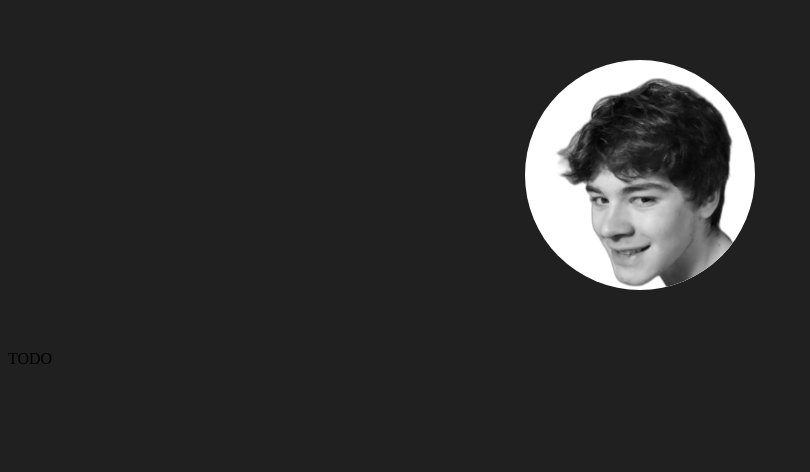
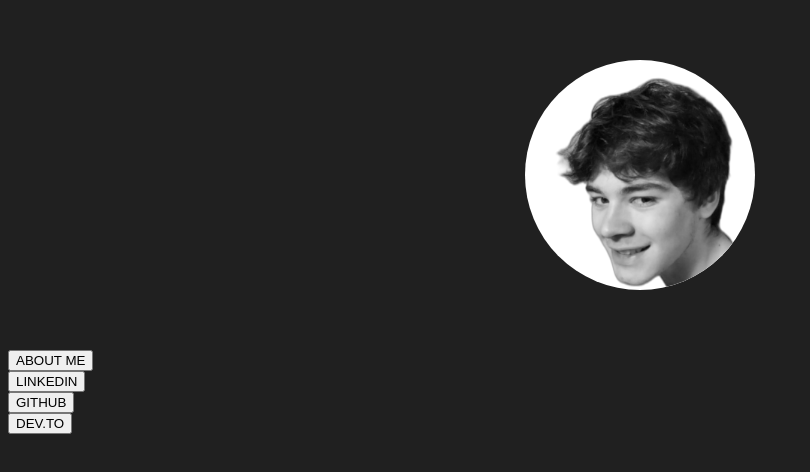
Before and after one commit to rodrigocitadin/my-portfolio, a Vue app: page / in a window 1280 px wide. Shown: the top 472 px of the page, without its empty margins (0-810 px from the left). Built offline with nearby package versions, Linux system fonts and the light colour scheme.

Commit message:
Added buttons in loop

```diff
--- a/src/App.vue
+++ b/src/App.vue
@@ -1,18 +1,46 @@
 <template>
   <MyPictureVue />
-  <MyButtonsVue />
+  <div class="my-buttons">
+    <a target="_blank" :href="button.link" v-for="button in buttons" :key="button.id">
+      <button>{{ button.msg }}</button>
+    </a>
+  </div>
 </template>
 
 <script>
 import MyPictureVue from './components/MyPicture.vue';
-import MyButtonsVue from './components/MyButtons.vue';
 
 export default {
   name: 'App',
   components: {
-    MyPictureVue,
-    MyButtonsVue
-  }
+    MyPictureVue
+  },
+  data() {
+    return {
+      buttons: [
+        {
+          id: 1,
+          msg: 'ABOUT ME',
+          link: ''
+        },
+        {
+          id: 2,
+          msg: 'LINKEDIN',
+          link: 'https://www.linkedin.com/in/rodrigobcitadin/'
+        },
+        {
+          id: 3,
+          msg: 'GITHUB',
+          link: 'https://github.com/rodrigocitadin'
+        },
+        {
+          id: 4,
+          msg: 'DEV.TO',
+          link: 'https://dev.to/rodrigocitadin'
+        }
+      ]
+    }
+  },
 }
 </script>
 
@@ -20,4 +48,9 @@ export default {
 html {
   background: #202020;
 }
+
+.my-buttons {
+  display: flex;
+  flex-direction: column;
+}
 </style>
--- a/src/components/MyButtons.vue
+++ /dev/null
@@ -1,11 +0,0 @@
-<template>
-  <div>
-    TODO
-  </div>
-</template>
-
-<script>
-export default {
-
-}
-</script>
```
